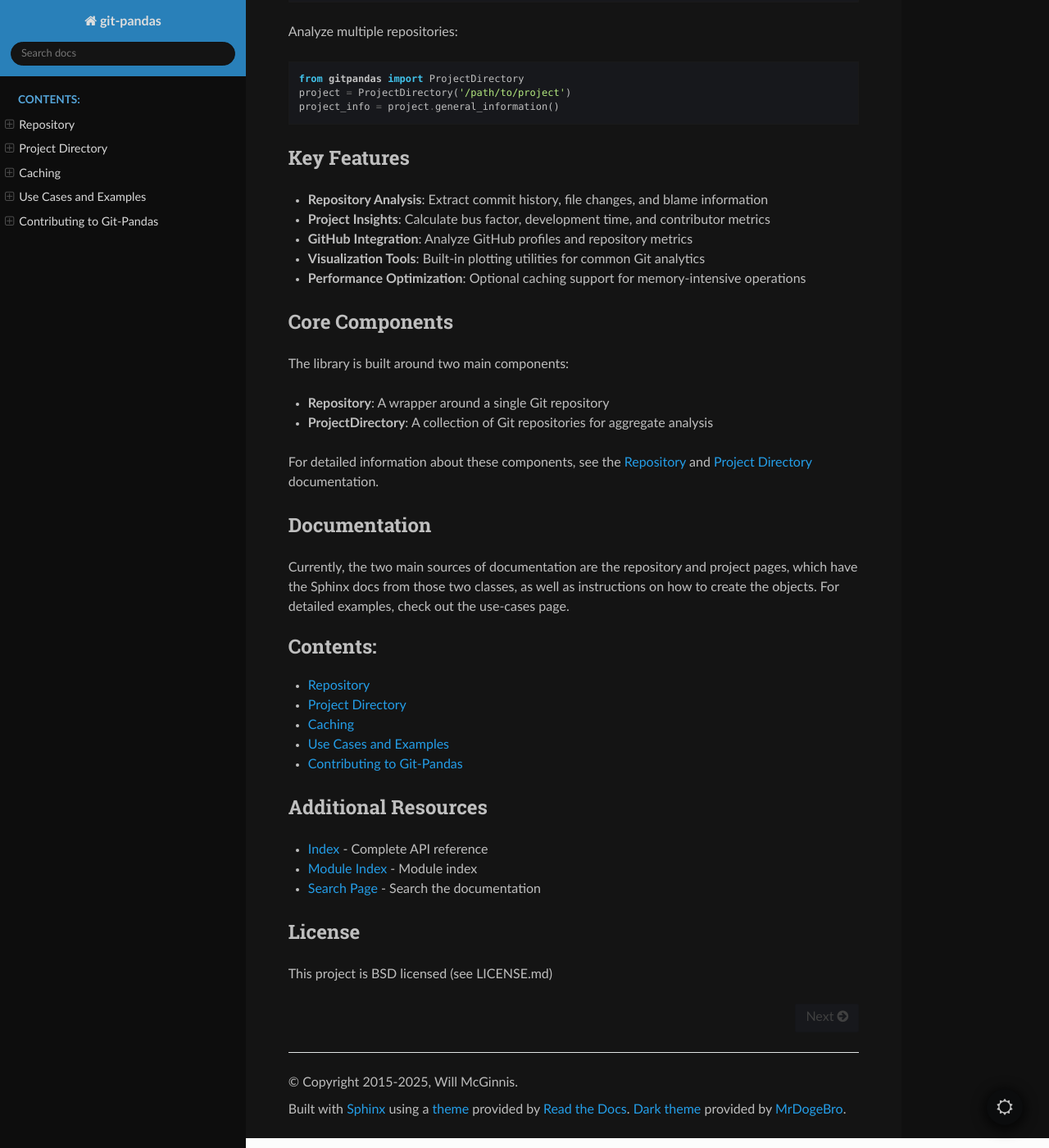
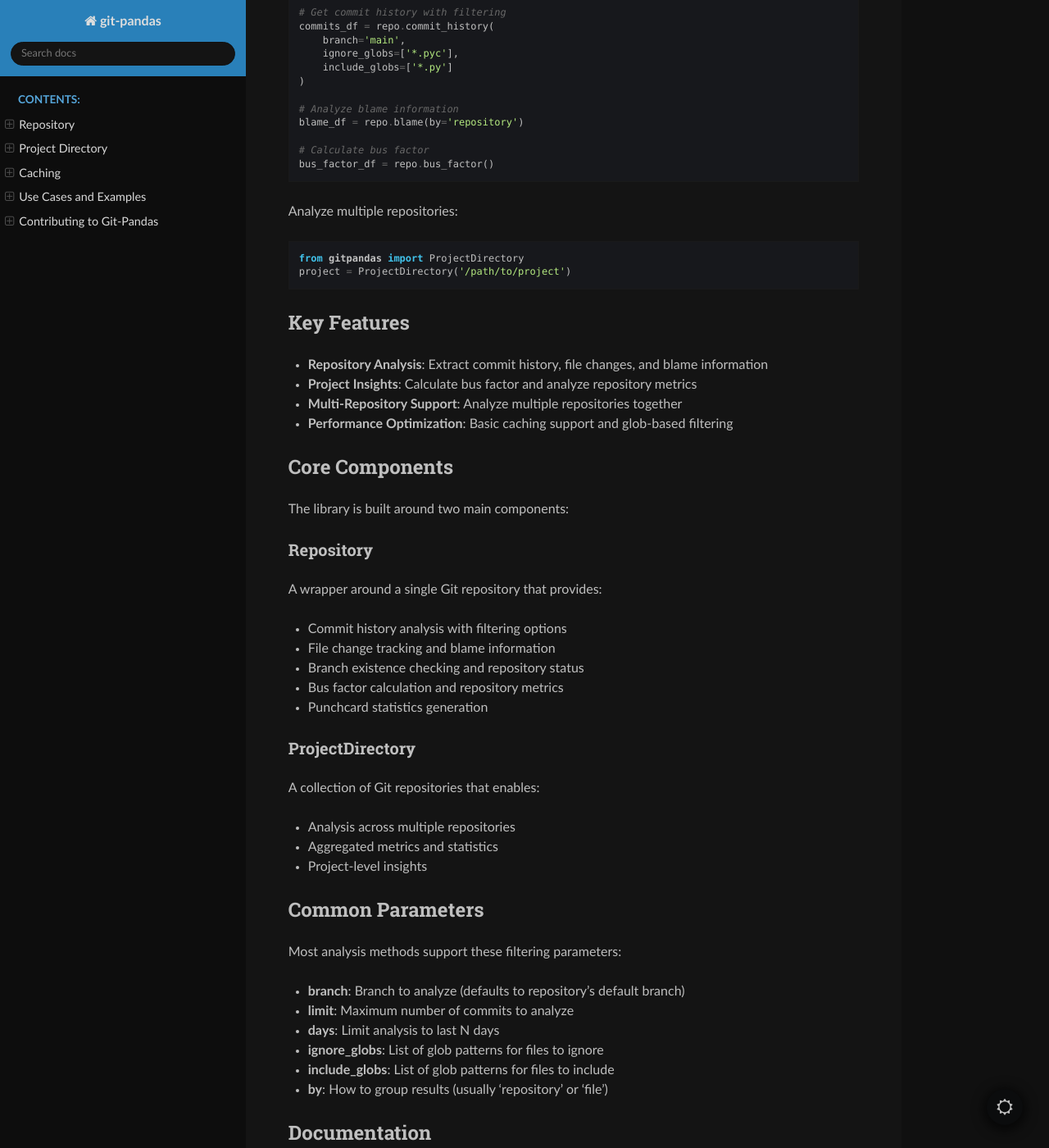
Before and after one commit to wdm0006/git-pandas, a Sphinx documentation site: the page built from docs/source/index.rst, in a window 1280 px wide and 1400 px high, scrolled down 1137 px. Shown: the whole window at 82% size. Built offline with Sphinx 7.4.7 and the Read the Docs theme 3.1.0, drawn with Linux system fonts in a browser that asks for light colours; some of the changed text lies outside the part shown.

Commit message:
docs update

```diff
--- a/docs/source/index.rst
+++ b/docs/source/index.rst
@@ -6,7 +6,7 @@
 Welcome to Git-Pandas Documentation
 ===================================
 
-Git-Pandas is a powerful Python library that transforms Git repository data into pandas DataFrames, making it easy to analyze and visualize your codebase's history, contributors, and development patterns.
+Git-Pandas is a Python library that transforms Git repository data into pandas DataFrames, making it easy to analyze your codebase's history and development patterns. Built on top of GitPython, it provides a simple interface for extracting insights from your Git repositories.
 
 .. image:: https://raw.githubusercontent.com/wdm0006/git-pandas/master/examples/img/githubblame.png
    :alt: Cumulative Blame Visualization
@@ -29,9 +29,22 @@ Analyze a single repository:
 .. code-block:: python
 
     from gitpandas import Repository
+
+    # Create a repository instance
     repo = Repository('/path/to/repo')
-    commits_df = repo.commit_history()
-    blame_df = repo.blame()
+
+    # Get commit history with filtering
+    commits_df = repo.commit_history(
+        branch='main',
+        ignore_globs=['*.pyc'],
+        include_globs=['*.py']
+    )
+
+    # Analyze blame information
+    blame_df = repo.blame(by='repository')
+
+    # Calculate bus factor
+    bus_factor_df = repo.bus_factor()
 
 Analyze multiple repositories:
 
@@ -39,33 +52,54 @@ Analyze multiple repositories:
 
     from gitpandas import ProjectDirectory
     project = ProjectDirectory('/path/to/project')
-    project_info = project.general_information()
 
 Key Features
 ------------
 
 * **Repository Analysis**: Extract commit history, file changes, and blame information
-* **Project Insights**: Calculate bus factor, development time, and contributor metrics
-* **GitHub Integration**: Analyze GitHub profiles and repository metrics
-* **Visualization Tools**: Built-in plotting utilities for common Git analytics
-* **Performance Optimization**: Optional caching support for memory-intensive operations
+* **Project Insights**: Calculate bus factor and analyze repository metrics
+* **Multi-Repository Support**: Analyze multiple repositories together
+* **Performance Optimization**: Basic caching support and glob-based filtering
 
 Core Components
 ---------------
 
 The library is built around two main components:
 
-* **Repository**: A wrapper around a single Git repository
-* **ProjectDirectory**: A collection of Git repositories for aggregate analysis
+Repository
+~~~~~~~~~~
+A wrapper around a single Git repository that provides:
 
-For detailed information about these components, see the :doc:`repository` and :doc:`project` documentation.
+* Commit history analysis with filtering options
+* File change tracking and blame information
+* Branch existence checking and repository status
+* Bus factor calculation and repository metrics
+* Punchcard statistics generation
+
+ProjectDirectory
+~~~~~~~~~~~~~~~
+A collection of Git repositories that enables:
+
+* Analysis across multiple repositories
+* Aggregated metrics and statistics
+* Project-level insights
+
+Common Parameters
+----------------
+
+Most analysis methods support these filtering parameters:
+
+* **branch**: Branch to analyze (defaults to repository's default branch)
+* **limit**: Maximum number of commits to analyze
+* **days**: Limit analysis to last N days
+* **ignore_globs**: List of glob patterns for files to ignore
+* **include_globs**: List of glob patterns for files to include
+* **by**: How to group results (usually 'repository' or 'file')
 
 Documentation
 -------------
 
-Currently, the two main sources of documentation are the repository and project pages, which have the Sphinx docs from
-those two classes, as well as instructions on how to create the objects. For detailed examples, check out the use-cases
-page.
+For detailed information about the components and their usage, see:
 
 .. toctree::
    :maxdepth: 1
```
Also changed, not shown: CONTRIBUTING.md (+0 -2 lines), README.md (+49 -15 lines), docs/source/project.rst (+50 -26 lines), docs/source/repository.rst (+87 -25 lines), 1 other file.
